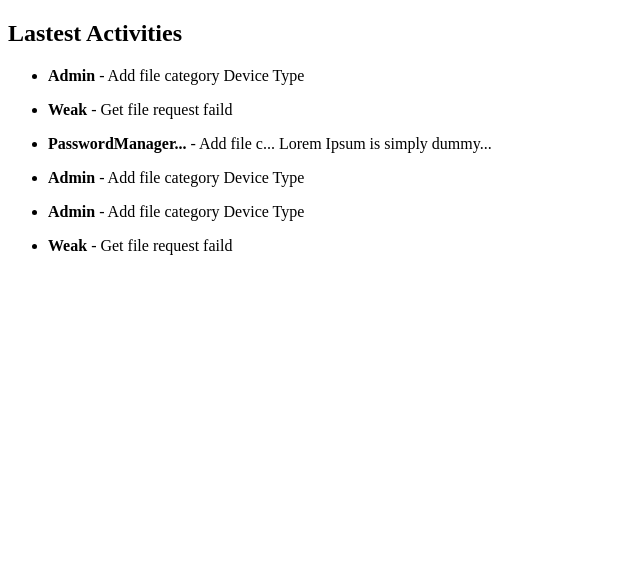
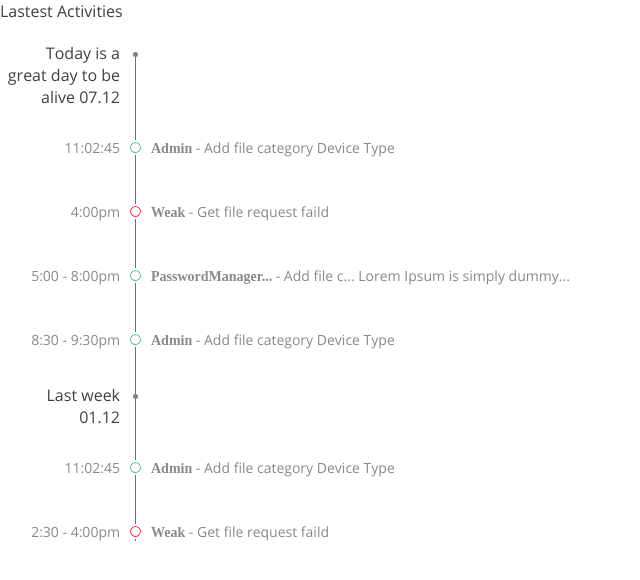
Before and after one commit to pitzbro/css-base-site, a plain HTML site: page index.html in a window 1280 px wide. Shown: the whole page, without its empty margins (0-640 px from the left). Drawn offline with Linux system fonts and the light colour scheme; a web font is replaced by a local one.

Commit message:
new layout example

```diff
--- /dev/null
+++ b/css/main.css
@@ -0,0 +1,138 @@
+
+/*--- Fonts --*/
+
+@font-face {
+    font-family: openSans;
+    src: url(../fonts/OpenSans-Regular.ttf);
+}
+
+@font-face {
+    font-family: openSansBold;
+    src: url(../fonts/OpenSans-Bold.ttf);
+}
+
+
+/*--- Globals --*/
+
+* {
+    box-sizing: border-box;
+}
+
+html {
+   font-size: 14px;
+   color: #898989;
+   font-family: 'openSans', sans-serif;
+}
+
+body {
+margin: 0;
+}
+
+h1, h2, h3, h4, h5, h6 {
+    margin: 0 0 20px 0;
+}
+
+h2 {
+    font-size: 1.143rem;
+    font-weight: normal;
+    color: #3d4245;
+    margin: 0 0 30px 0;
+}
+
+p {
+    margin: 0 0 20px 0;
+}
+
+strong {
+    font-family: 'openSansBold';
+}
+
+/*-----Timeline---*/
+
+ul.timeline__day {
+    margin: 0;
+    padding: 0;
+    list-style-type: none;
+    border-left: 1px solid #707070;
+    padding-left: 15px;
+    margin-left: 135px;
+    background-color: white;
+    position: relative;
+}
+
+ul.timeline__day:before {
+    content: attr(data-date);
+    display: block;
+    width: 115px;
+    position: relative;
+    left: -146px;
+    top: -10px;
+    text-align: end;
+    margin-bottom: 20px;
+    font-size: 1.143rem;
+    color: #3d4245;
+
+}
+
+ul.timeline__day::after  {
+    content: '';
+    display: block;
+    width: 5px;
+    height: 5px;
+    border-radius: 50%;
+    position: absolute;
+    left: -3px;
+    background: grey;
+    top: 0px;
+}
+
+ul.timeline__day p {
+    margin: 0;
+}
+
+ul.timeline__day li  {
+    padding-bottom: 45px;
+    position: relative;
+}
+
+ul.timeline__day:last-child li:last-child  {
+    padding-bottom: 0;
+}
+
+ul.timeline__day li::before  {
+    content: '';
+    display: block;
+    width: 9px;
+    height: 9px;
+    border: 1px solid #14b876;
+    border-radius: 50%;
+    position: absolute;
+    left: -21px;
+    background: #fff;
+    top: 4px;
+    outline: 2px solid #fff;
+}
+
+ul.timeline__day li.alert::before {
+    border-color: red;
+}
+
+ul.timeline__day li::after {
+    content: attr(data-hour);
+    display: block;
+    width: 115px;
+    position: absolute;
+    left: -146px;
+    top: 0;
+    text-align: end;
+}
+
+/*---Helpers----*/
+
+.full-height {
+    height: 100%;
+}
+
+.clear-both {
+    clear: both;
+}
--- a/index.html
+++ b/index.html
@@ -14,17 +14,17 @@
 
         <div class="timeline">
 
-            <ul class="timeline__day" data-date="Today 07.12">
+            <ul class="timeline__day" data-date="Today is a great day to be alive  07.12">
                 <li class="timeline__event" data-hour="11:02:45">
                     <p><strong>Admin</strong> - Add file category Device Type</p>
                 </li>
-                <li class="timeline__event alert" data-date="4:00pm">
+                <li class="timeline__event alert" data-hour="4:00pm">
                     <p><strong>Weak</strong> - Get file request faild</p>
                 </li>
-                <li class="timeline__event one" data-date="5:00 - 8:00pm">
+                <li class="timeline__event one" data-hour="5:00 - 8:00pm">
                     <p><strong>PasswordManager... </strong> - Add file c... Lorem Ipsum is simply dummy...</p>
                 </li>
-                <li class="timeline__event" data-date="8:30 - 9:30pm">
+                <li class="timeline__event" data-hour="8:30 - 9:30pm">
                     <p><strong>Admin</strong> - Add file category Device Type</p>
                 </li>
             </ul>
@@ -33,7 +33,7 @@
                 <li class="timeline__event" data-hour="11:02:45">
                     <p><strong>Admin</strong> - Add file category Device Type</p>
                 </li>
-                <li class="timeline__event" data-date="2:30 - 4:00pm">
+                <li class="timeline__event alert" data-hour="2:30 - 4:00pm">
                     <p><strong>Weak</strong> - Get file request faild</p>
                 </li>
             </ul>
```
Also changed, not shown: css/layout.css (added, +41 -0 lines), layout.html (added, +31 -0 lines), 1 other file.
